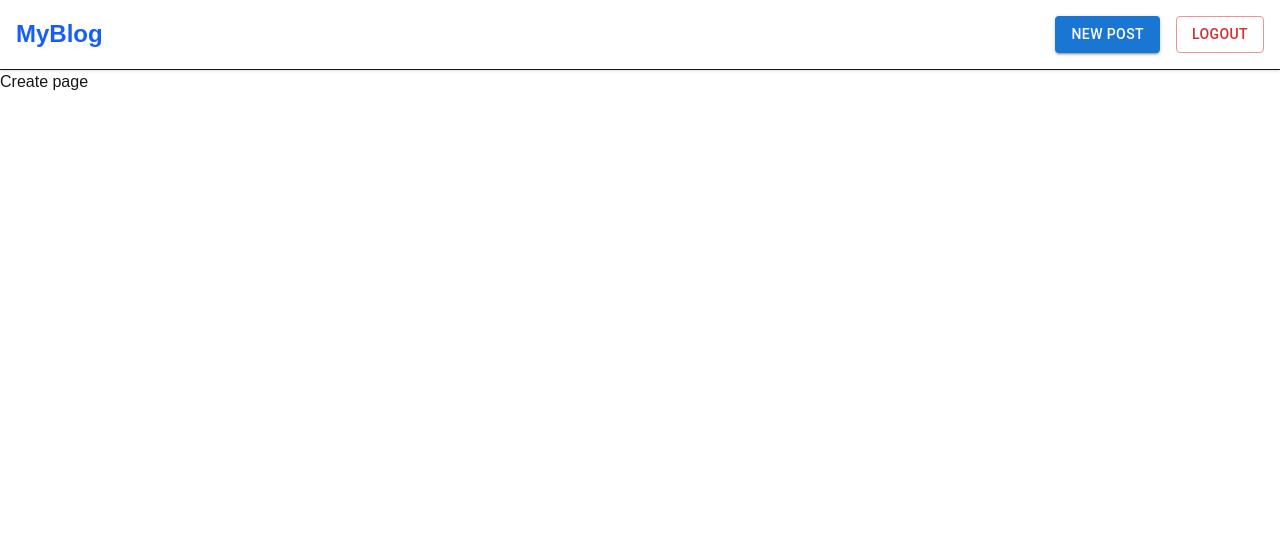
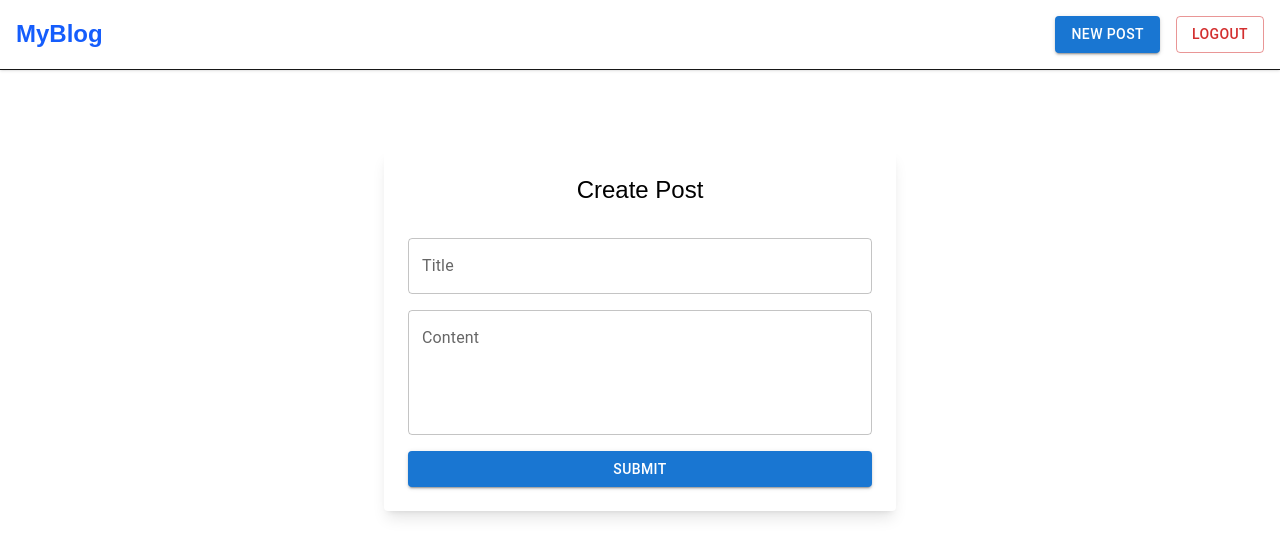
Before and after one commit to khojwar/blog-app-vynspire, a Next.js app: page /posts/new in a window 1280 px wide. Shown: the top 556 px of the page. Built offline with nearby package versions, Linux system fonts and the light colour scheme; no server answers; sample sign-in values are in the browser's storage.

Commit message:
add new post with toast message

```diff
--- a/src/app/posts/new/page.tsx
+++ b/src/app/posts/new/page.tsx
@@ -1,14 +1,28 @@
+"use client";
+
+import PostForm from '@/components/PostForm';
 import PrivateRoute from '@/components/PrivateRoute'
-import React from 'react'
+import { usePosts } from '@/hooks/usePosts';
+import { useRouter } from 'next/navigation';
 
-const page = () => {
+const CreatePost = () => {
+  const { createPost } = usePosts();
+  const router = useRouter();
+
+const handleSubmit = async (data: { title: string; body: string }) => {
+    // console.log("create post", data);
+
+    await createPost(data);
+    router.push(`/dashboard?msg=${encodeURIComponent("Post created successfully")}`);
+  };
+
   return (
-    <div>
+    <div className="flex flex-col justify-center items-center m-4 sha">
       <PrivateRoute>
-        Create page
+        <PostForm onSubmit={handleSubmit} />
       </PrivateRoute>
     </div>
   )
 }
 
-export default page
+export default CreatePost
--- /dev/null
+++ b/src/components/PostForm.tsx
@@ -0,0 +1,36 @@
+'use client';
+
+import { useForm } from 'react-hook-form';
+import { yupResolver } from '@hookform/resolvers/yup';
+import * as Yup from 'yup';
+import { Button, TextField } from '@mui/material';
+
+const schema = Yup.object({
+  title: Yup.string().required('Title is required'),
+  body: Yup.string().required('Content is required'),
+});
+
+interface PostFormProps {
+  initialValues?: { id?: number; title: string; body: string };
+  onSubmit: (data: { id?: number; title: string; body: string }) => void;
+}
+
+const PostForm: React.FC<PostFormProps> = ({ initialValues = { title: '', body: '' }, onSubmit }) => {
+  const { register, handleSubmit, formState: { errors } } = useForm({
+    resolver: yupResolver(schema),
+    defaultValues: initialValues,
+  });
+
+  return (
+    <div className='flex flex-col justify-center items-center m-16 '>
+        <form onSubmit={handleSubmit(onSubmit)} className="flex flex-col gap-4 space-y-4 shadow-lg p-6 rounded bg-white w-full min-w-md lg:min-w-lg">
+            <h1 className="text-2xl text-black mb-4 text-center">Create Post</h1>
+            <TextField label="Title" {...register('title')} error={!!errors.title} helperText={errors.title?.message} fullWidth />
+            <TextField label="Content" {...register('body')} error={!!errors.body} helperText={errors.body?.message} multiline rows={4} fullWidth />
+            <Button type="submit" variant="contained">Submit</Button>
+        </form>
+    </div>
+  );
+};
+
+export default PostForm;
```
